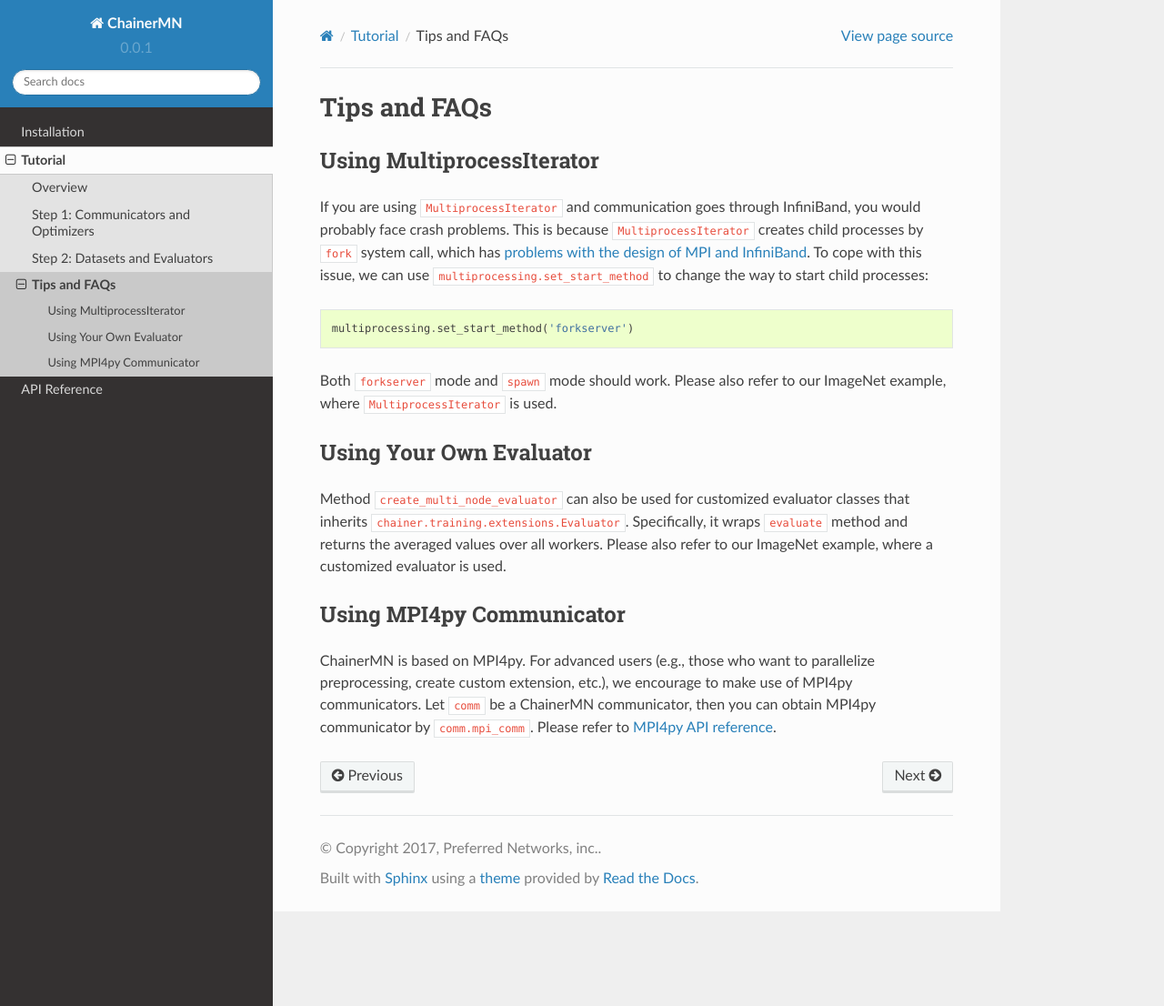
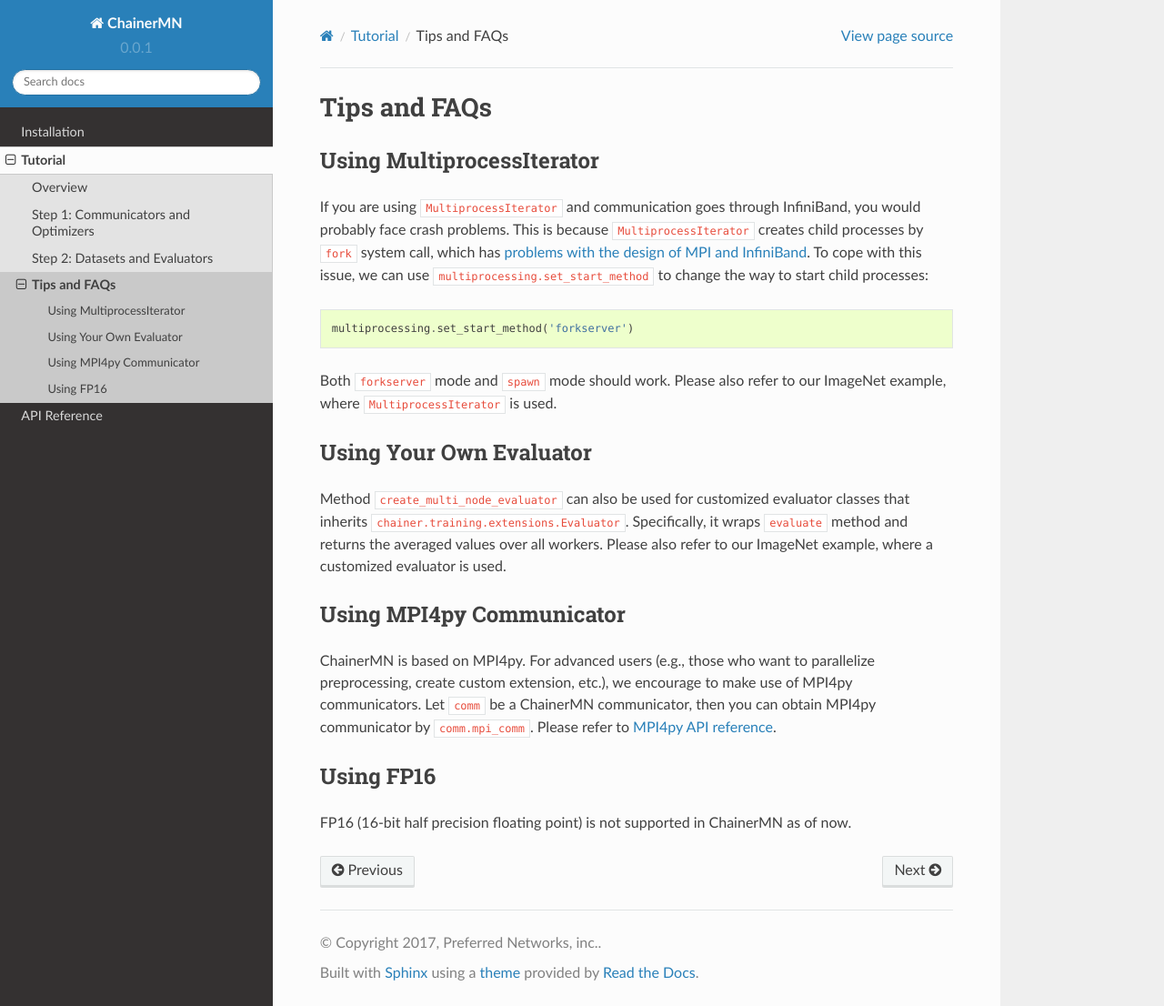
Before and after one commit to chainer/chainermn, a Sphinx documentation site: the page built from docs/source/tutorial/tips_faqs.rst, in a window 1280 px wide and 1106 px high. Shown: the whole window at 91% size. Built offline with Sphinx 7.4.7 and the Read the Docs theme 2.0.0, drawn with Linux system fonts in a browser that asks for light colours.

Commit message:
mentioned FP16 in faq

```diff
--- a/docs/source/tutorial/tips_faqs.rst
+++ b/docs/source/tutorial/tips_faqs.rst
@@ -33,3 +33,7 @@
 Let ``comm`` be a ChainerMN communicator,
 then you can obtain MPI4py communicator by ``comm.mpi_comm``.
 Please refer to `MPI4py API reference <http://pythonhosted.org/mpi4py/apiref/mpi4py.MPI.Comm-class.html>`_.
+
+Using FP16
+~~~~~~~~~~
+FP16 (16-bit half precision floating point) is not supported in ChainerMN as of now.
```
